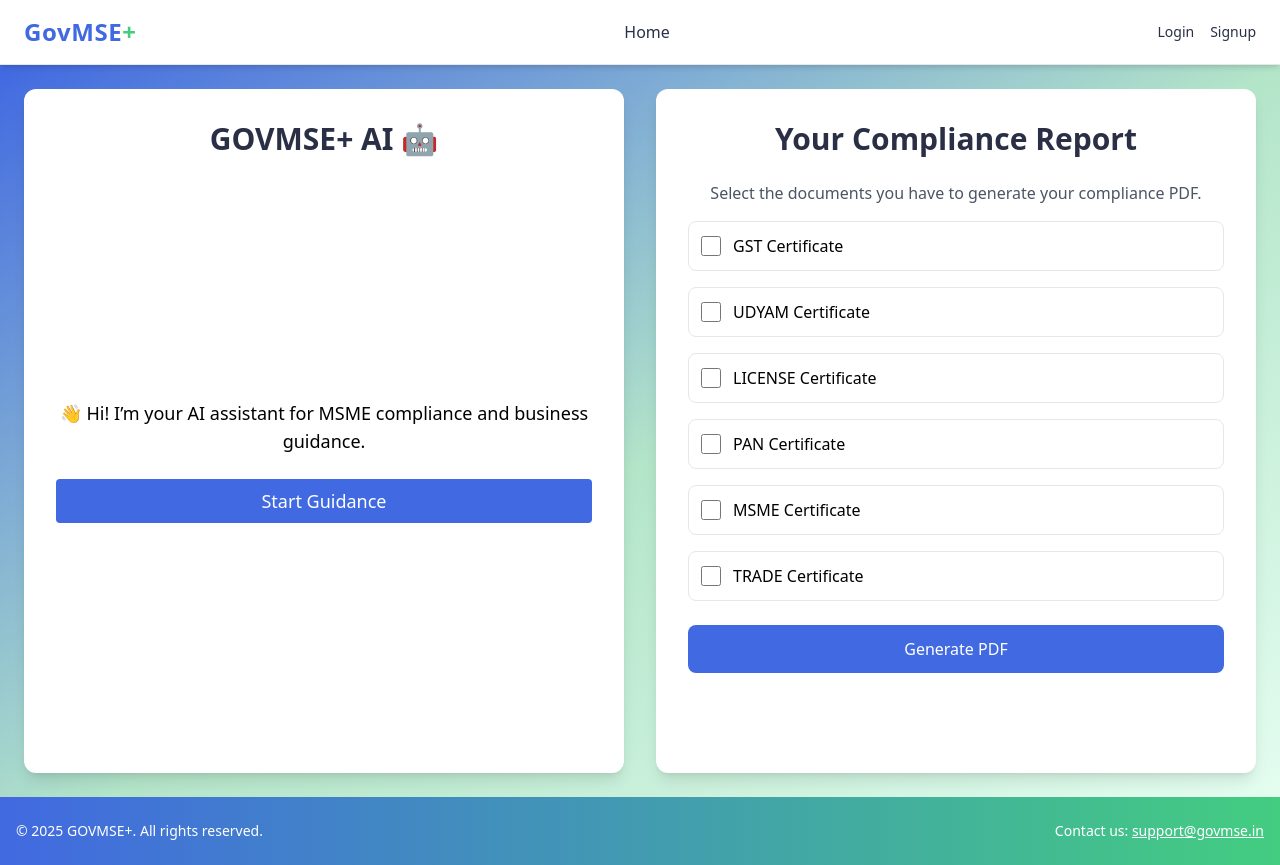
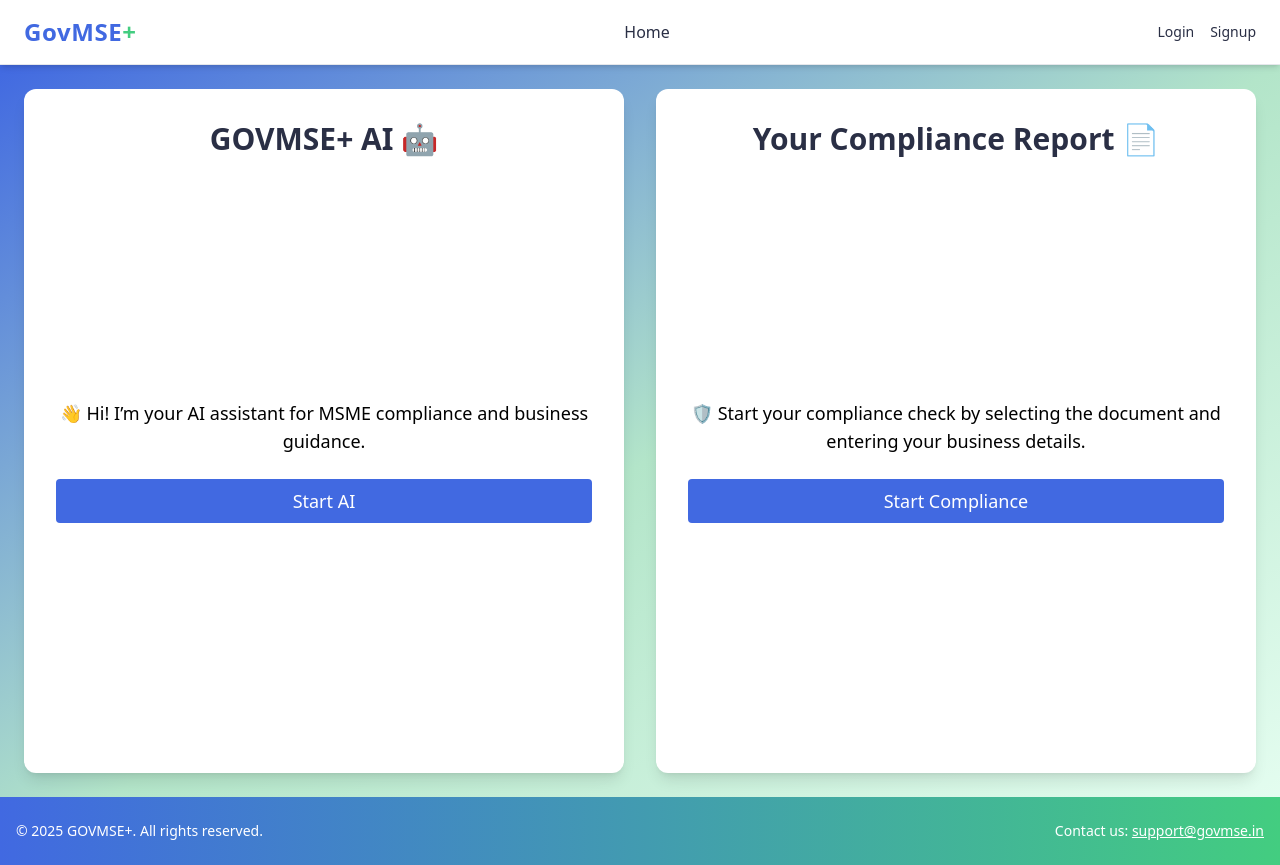
Before and after one commit to Pranshu-iiitd/GovMSE, a React (Vite) app: page /assistant in a window 1280 px wide. Built offline with nearby package versions, Linux system fonts and the light colour scheme.

Commit message:
Update Assistant.jsx

```diff
--- a/src/pages/Assistant.jsx
+++ b/src/pages/Assistant.jsx
@@ -1,8 +1,10 @@
 import { useState } from "react";
 
 export default function Assistant() {
-  const [started, setStarted] = useState(false);
-  const [selectedDocs, setSelectedDocs] = useState([]);
+  const [startedAI, setStartedAI] = useState(false);
+  const [startedCompliance, setStartedCompliance] = useState(false);
+  const [selectedDoc, setSelectedDoc] = useState("");
+  const [businessNumber, setBusinessNumber] = useState("");
 
   const documents = [
     "GST Certificate",
@@ -13,28 +15,24 @@ export default function Assistant() {
     "TRADE Certificate",
   ];
 
-  const toggleDoc = (doc) => {
-    setSelectedDocs((prev) =>
-      prev.includes(doc) ? prev.filter((d) => d !== doc) : [...prev, doc]
-    );
-  };
-
   return (
     <div className="min-h-screen flex flex-col bg-gradient-to-br from-[#4169E1] via-[#b3e5c9] to-[#e8fff3]">
       <div className="flex-grow p-6 grid grid-cols-1 md:grid-cols-2 gap-8">
+
         {/* Left - AI Assistant */}
         <div className="bg-white shadow-lg rounded-xl p-8 flex flex-col">
           <h1 className="text-3xl font-extrabold text-[#2a2f45] mb-6 text-center">
             GOVMSE+ AI 🤖
           </h1>
-          {!started ? (
+
+          {!startedAI ? (
             <div className="text-lg space-y-6 text-center flex-1 flex flex-col justify-center">
               <p>👋 Hi! I’m your AI assistant for MSME compliance and business guidance.</p>
               <button
-                onClick={() => setStarted(true)}
+                onClick={() => setStartedAI(true)}
                 className="bg-[#4169E1] text-white px-6 py-2 rounded hover:bg-blue-800 transition"
               >
-                Start Guidance
+                Start AI
               </button>
             </div>
           ) : (
@@ -51,35 +49,55 @@ export default function Assistant() {
         </div>
 
         {/* Right - Compliance Report */}
-        <div className="bg-white shadow-lg rounded-xl p-8">
+        <div className="bg-white shadow-lg rounded-xl p-8 flex flex-col">
           <h1 className="text-3xl font-extrabold text-[#2a2f45] mb-6 text-center">
-            Your Compliance Report
+            Your Compliance Report 📄
           </h1>
-          <p className="text-gray-600 mb-4 text-center">
-            Select the documents you have to generate your compliance PDF.
-          </p>
-          <div className="space-y-4">
-            {documents.map((doc) => (
-              <label
-                key={doc}
-                className="flex items-center space-x-3 border rounded-lg p-3 hover:bg-gray-50 cursor-pointer"
+
+          {!startedCompliance ? (
+            <div className="text-lg space-y-6 text-center flex-1 flex flex-col justify-center">
+              <p>🛡 Start your compliance check by selecting the document and entering your business details.</p>
+              <button
+                onClick={() => setStartedCompliance(true)}
+                className="bg-[#4169E1] text-white px-6 py-2 rounded hover:bg-blue-800 transition"
               >
-                <input
-                  type="checkbox"
-                  checked={selectedDocs.includes(doc)}
-                  onChange={() => toggleDoc(doc)}
-                  className="w-5 h-5 text-[#4169E1] focus:ring-[#4169E1]"
-                />
-                <span>{doc}</span>
-              </label>
-            ))}
-          </div>
-          <button
-            onClick={() => alert(`Generate PDF for: ${selectedDocs.join(", ")}`)}
-            className="mt-6 w-full bg-[#4169E1] text-white py-3 rounded-lg hover:bg-blue-800 transition"
-          >
-            Generate PDF
-          </button>
+                Start Compliance
+              </button>
+            </div>
+          ) : (
+            <div className="flex flex-col gap-4">
+              {/* Dropdown */}
+              <select
+                value={selectedDoc}
+                onChange={(e) => setSelectedDoc(e.target.value)}
+                className="border rounded-lg p-3 w-full focus:ring-2 focus:ring-[#4169E1]"
+              >
+                <option value="">Select a Document</option>
+                {documents.map((doc) => (
+                  <option key={doc} value={doc}>
+                    {doc}
+                  </option>
+                ))}
+              </select>
+
+              {/* Business Number */}
+              <input
+                type="text"
+                placeholder="Enter Business Number"
+                value={businessNumber}
+                onChange={(e) => setBusinessNumber(e.target.value)}
+                className="border rounded-lg p-3 w-full focus:ring-2 focus:ring-[#4169E1]"
+              />
+
+              {/* Button */}
+              <button
+                onClick={() => alert(`Compliance Report:\nDocument: ${selectedDoc}\nBusiness Number: ${businessNumber}`)}
+                className="bg-[#4169E1] text-white py-3 rounded-lg hover:bg-blue-800 transition"
+              >
+                Generate Compliance Report
+              </button>
+            </div>
+          )}
         </div>
       </div>
 
```
